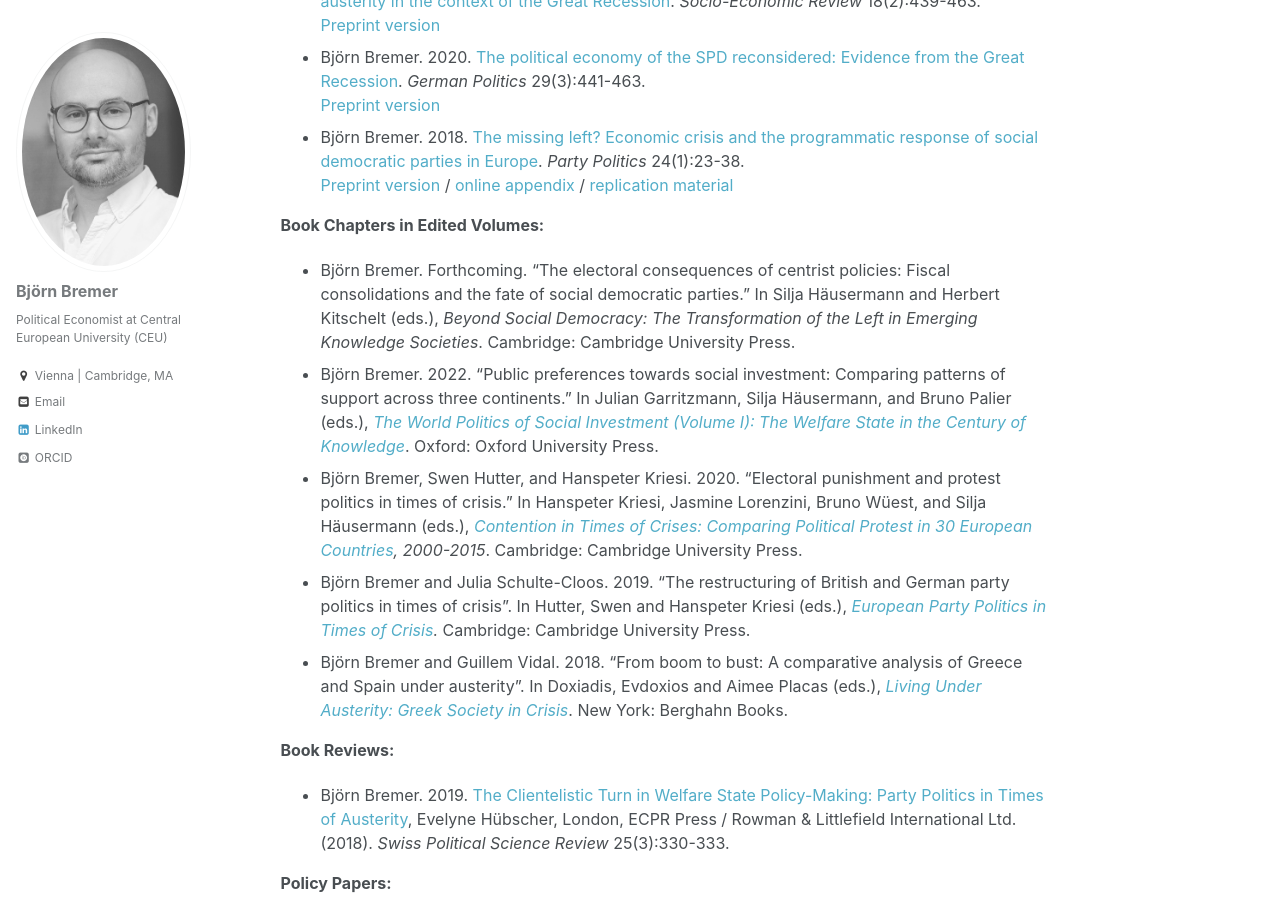
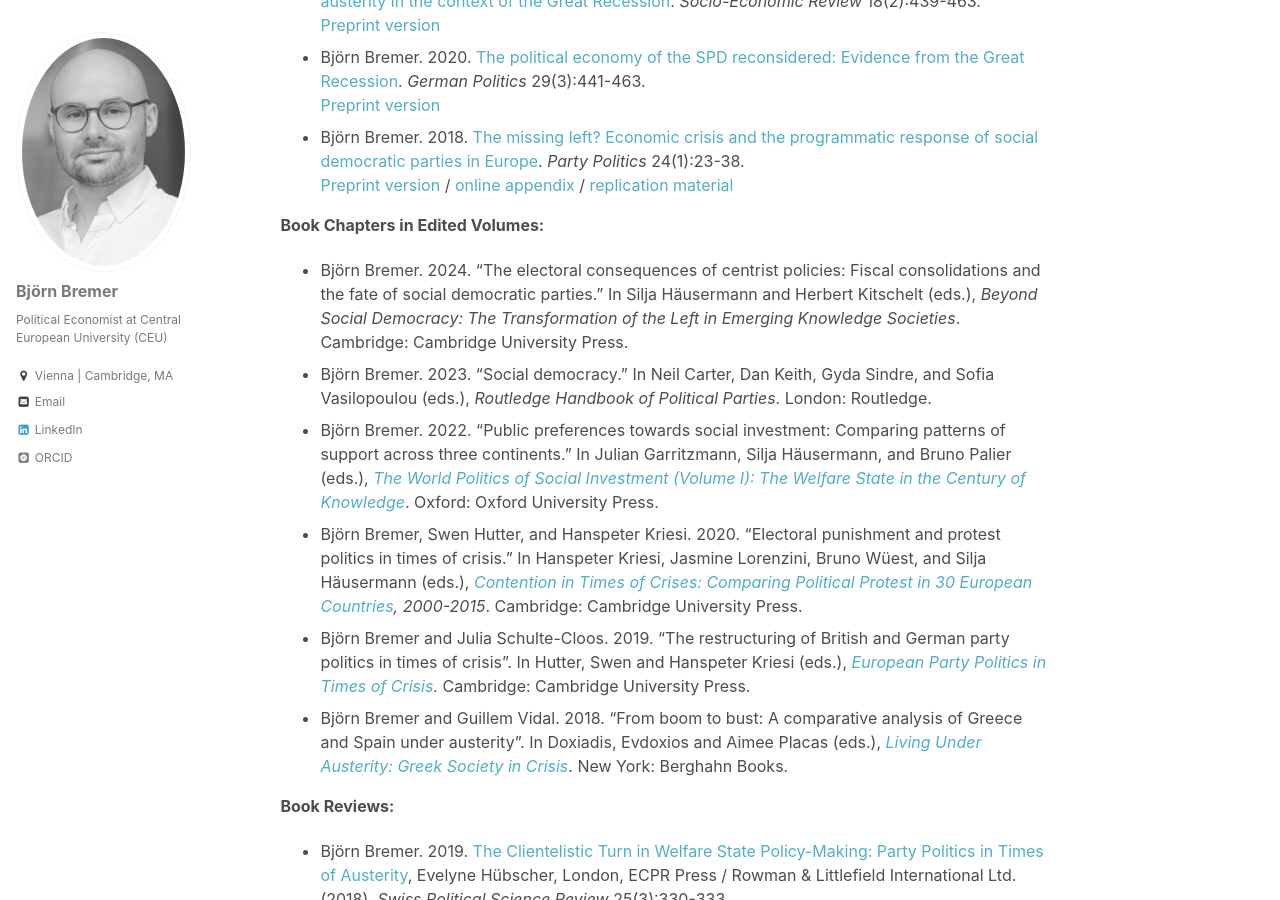
Before and after one commit to bjoernbremer/bjoernbremer.github.io, a Jekyll site: the page built from _pages/publications.md, in a window 1280 px wide and 900 px high, scrolled down 1827 px. Built offline with Jekyll 4.4.1, drawn with Linux system fonts in a browser that asks for light colours; some web fonts are replaced; some of the changed text lies outside the part shown.

Commit message:
Update publications.md

```diff
--- a/_pages/publications.md
+++ b/_pages/publications.md
@@ -49,7 +49,8 @@ author_profile: true
 
 **Book Chapters in Edited Volumes:**
 
-* Björn Bremer. Forthcoming. "The electoral consequences of centrist policies: Fiscal consolidations and the fate of social democratic parties." In Silja Häusermann and Herbert Kitschelt (eds.), *Beyond Social Democracy: The Transformation of the Left in Emerging Knowledge Societies*. Cambridge: Cambridge University Press.
+* Björn Bremer. 2024. "The electoral consequences of centrist policies: Fiscal consolidations and the fate of social democratic parties." In Silja Häusermann and Herbert Kitschelt (eds.), *Beyond Social Democracy: The Transformation of the Left in Emerging Knowledge Societies*. Cambridge: Cambridge University Press.
+* Björn Bremer. 2023. "Social democracy." In Neil Carter, Dan Keith, Gyda Sindre, and Sofia Vasilopoulou (eds.), *Routledge Handbook of Political Parties*. London: Routledge.
 * Björn Bremer. 2022. "Public preferences towards social investment: Comparing patterns of support across three continents." In Julian Garritzmann, Silja Häusermann, and Bruno Palier (eds.), *[The World Politics of Social Investment (Volume I): The Welfare State in the Century of Knowledge](https://global.oup.com/academic/product/the-world-politics-of-social-investment-volume-i-9780197585245?cc=us&lang=en&)*. Oxford: Oxford University Press.
 * Björn Bremer, Swen Hutter, and Hanspeter Kriesi. 2020. "Electoral punishment and protest politics in times of crisis." In Hanspeter Kriesi, Jasmine Lorenzini, Bruno Wüest, and Silja Häusermann (eds.), *[Contention in Times of Crises: Comparing Political Protest in 30 European Countries](https://www.cambridge.org/core/books/contention-in-times-of-crisis/2118EB6100BA91A0DA0834FA93CB2E49#fndtn-information), 2000-2015*. Cambridge: Cambridge University Press.
 * Björn Bremer and Julia Schulte-Cloos. 2019. "The restructuring of British and German party politics in times of crisis". In Hutter, Swen and Hanspeter Kriesi (eds.), *[European Party Politics in Times of Crisis](https://www.cambridge.org/core/books/european-party-politics-in-times-of-crisis/466446CE959EB782BC30047F8FB9275D#fndtn-information).* Cambridge: Cambridge University Press.
```
Also changed, not shown: other parts of _pages/publications.md (+1 -1 lines).
